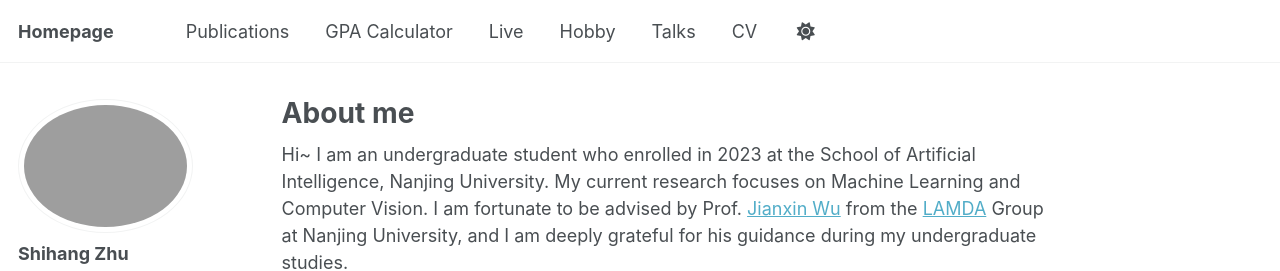
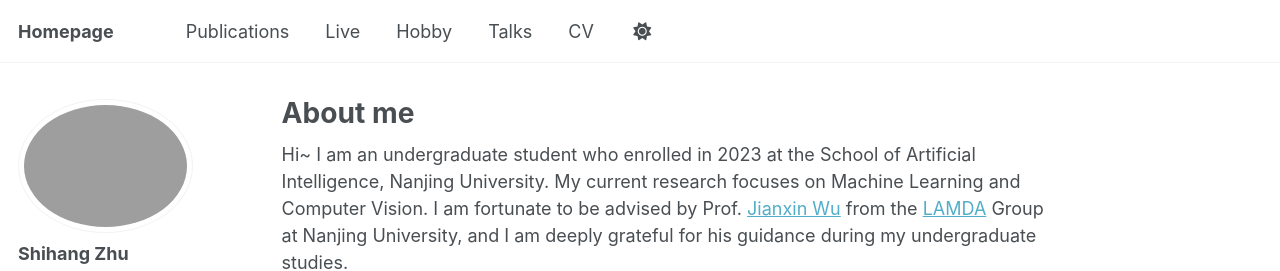
Before and after one commit to edzee3000/edzee3000.github.io, a Jekyll site: the page built from _pages/about.md, in a window 1280 px wide. Shown: the top 271 px of the page. Built offline with Jekyll 4.4.1, drawn with Linux system fonts in a browser that asks for light colours; a script that is not in the unit is left out.

Commit message:
Remove GPA Calculator from navigation bar

```diff
--- a/_data/navigation.yml
+++ b/_data/navigation.yml
@@ -11,9 +11,6 @@ main:
   - title: "Publications"
     url: /publications/
 
-  - title: "GPA Calculator"
-    url: /njuai-gpa/
-
   - title: "Live"
     url: /live/
 
```
